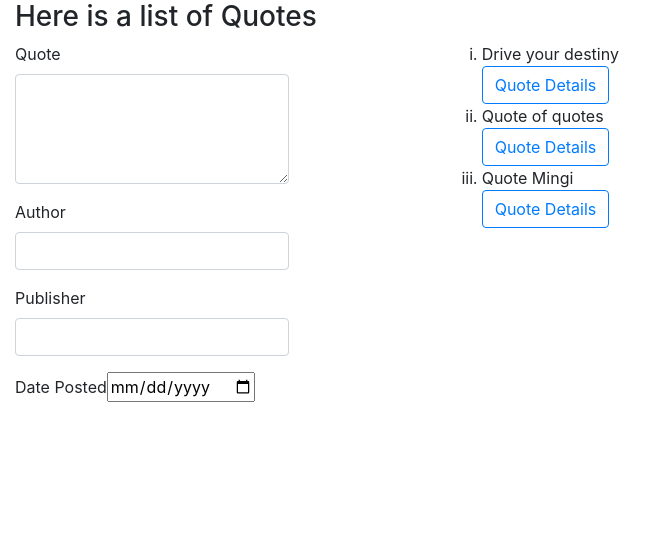
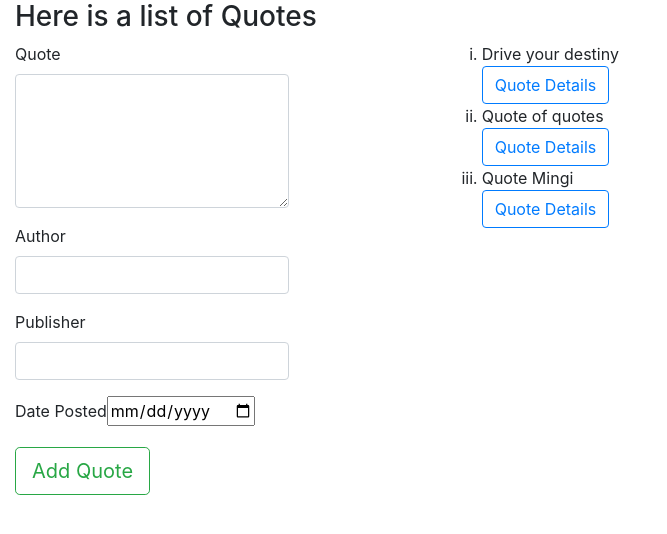
Before and after one commit to Antavio/Quotes, an Angular app: page / in a window 1280 px wide. Shown: the top 534 px of the page, without its empty margins (0-667 px from the left). Built offline with nearby package versions, Linux system fonts and the light colour scheme.

Commit message:
Add submit form functionality to the form.

```diff
--- a/src/app/quote-form/quote-form.component.html
+++ b/src/app/quote-form/quote-form.component.html
@@ -1,28 +1,27 @@
 <div class="container-fluid">
   <div class="row">
-      <form>
+      <form #quoteForm='ngForm' (ngSubmit)='quoteSubmission()'>
             <div class="form-group">
-                    <label for="description">Quote</label>
-                    <textarea class="form-control" id="description" rows="4" required></textarea>
-
+                    <label for="quote">Quote</label>
+                    <textarea class="form-control" id="description" rows="5" cols="10" [(ngModel)]="newQuote.quote" name="quote"></textarea>
                 </div>
         <div class="form-group">
 
             <label for="author">Author</label>
-            <input type="text" required class="form-control" id="author">
+            <input type="text" required class="form-control" id="author" [(ngModel)]="newQuote.author" name="author">
 
         </div>
         <div class="form-group">
 
             <label for="publisher">Publisher</label>
-            <input type="text" required class="form-control" id="publisher">
+            <input type="text" required class="form-control" id="publisher" [(ngModel)]="newQuote.publisher" name="publisher">
 
         </div>
         <div class="form-group">
             <label for="date"> Date Posted</label>
-            <input type='date' id="date" required>
-
+            <input type='date' id="date" required [(ngModel)]="newQuote.actualDate" name="actualDate">
         </div>
+        <button type="Submit" class="btn btn-outline-success btn-lg">Add Quote</button>
       </form>
   </div>
 </div>
--- a/src/app/quote-form/quote-form.component.ts
+++ b/src/app/quote-form/quote-form.component.ts
@@ -1,4 +1,5 @@
-import { Component, OnInit } from '@angular/core';
+import { Component, OnInit, Output, EventEmitter } from '@angular/core';
+import {Quote} from '../quote';
 
 @Component({
   selector: 'app-quote-form',
@@ -7,6 +8,13 @@ import { Component, OnInit } from '@angular/core';
 })
 export class QuoteFormComponent implements OnInit {
 
+  newQuote =new Quote(0,"","","",new Date());
+  @Output() addQuote = new EventEmitter<Quote>();
+
+  quoteSubmission(){
+    this.addQuote.emit(this.newQuote);
+  }
+
   constructor() { }
 
   ngOnInit() {
--- a/src/app/quote/quote.component.html
+++ b/src/app/quote/quote.component.html
@@ -2,7 +2,7 @@
     <h3>Here is a list of Quotes</h3>
   <div class="row">
    <div class="col-md-4">
-     <app-quote-form></app-quote-form>
+     <app-quote-form (addQuote)="quoteSubmission($event)"></app-quote-form>
    </div>
    <div class="col-md-7">
 <ol type="i">
--- a/src/app/quote/quote.component.ts
+++ b/src/app/quote/quote.component.ts
@@ -12,6 +12,13 @@ export class QuoteComponent implements OnInit {
     new Quote(2,"Quote of quotes","Author","Publisher",new Date(2019,1,22)),
     new Quote(3,"Quote Mingi","Mhandisi","Chief Publisher",new Date(2019,4,10)),
   ]
+
+  quoteSubmission(quote){
+    let quoteLength=this.quotes.length;
+    quote.id = quoteLength+1;
+    quote.actualDate = new Date(quote.actualDate);
+    this.quotes.push(quote);
+  }
 
   toogleDetails(index){
     this.quotes[index].showDesc = !this.quotes[index].showDesc;
```
